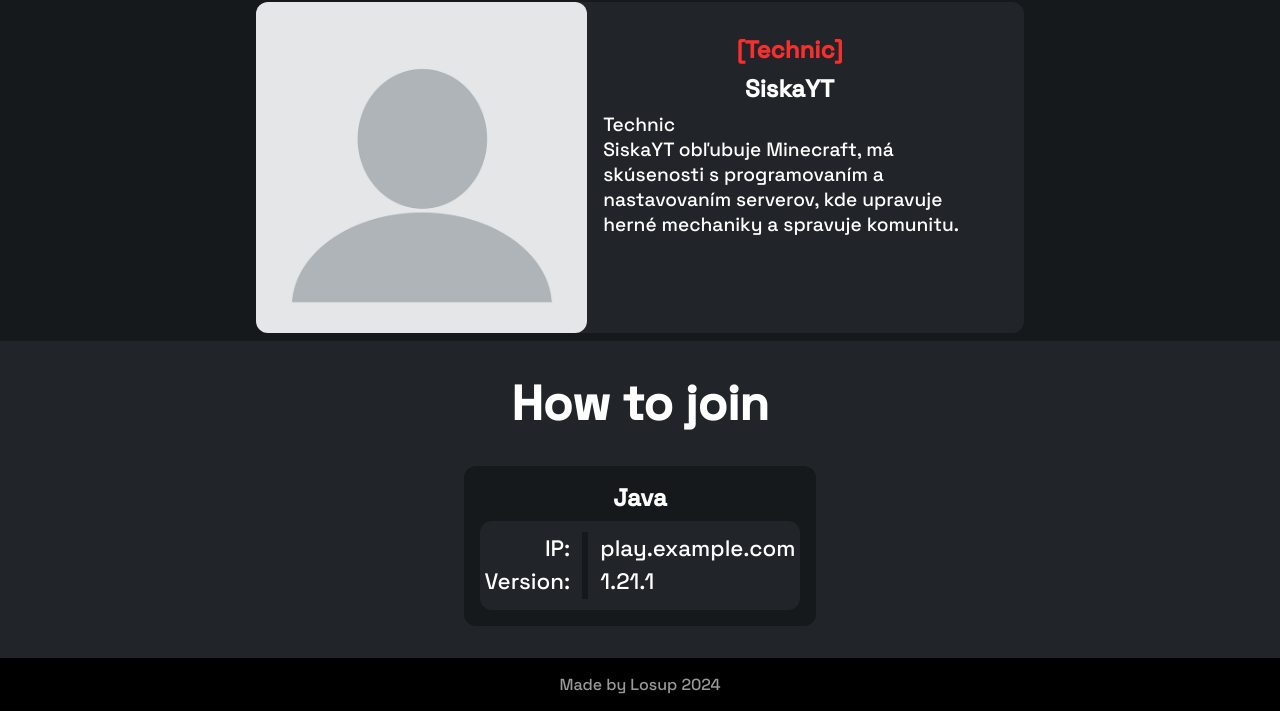
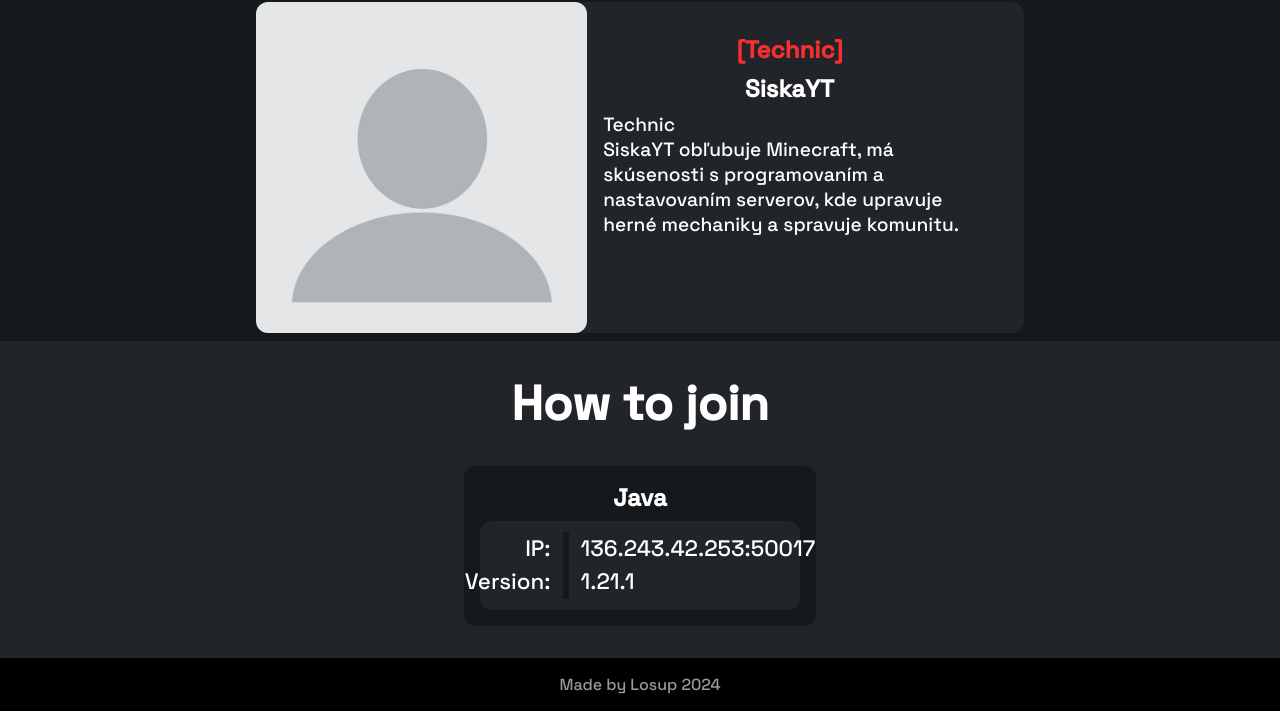
Before and after one commit to RedCrafters/redcrafters.github.io, a plain HTML site: page index.html in a window 1280 px wide. Shown: the part 3191-3902 px from the top of the page. Drawn offline with nearby package versions, Linux system fonts and the light colour scheme.

Commit message:
Update index.html

```diff
--- a/index.html
+++ b/index.html
@@ -189,7 +189,7 @@
                 <a>Version:</a>
               </div>
               <div class="main3_join_values">
-                <a>play.example.com</a>
+                <a>136.243.42.253:50017</a>
                 <a>1.21.1</a>
               </div>
             </div>
```
